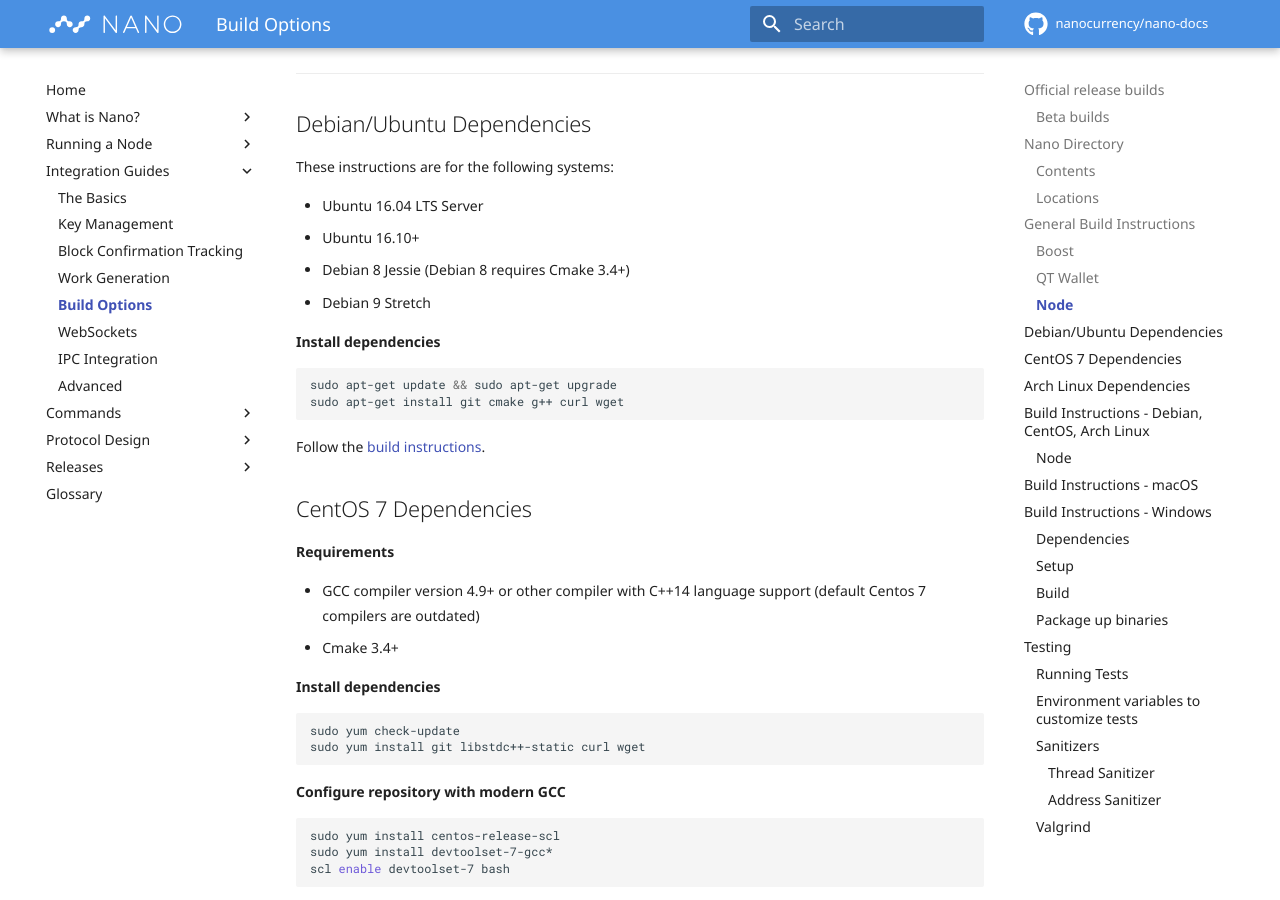
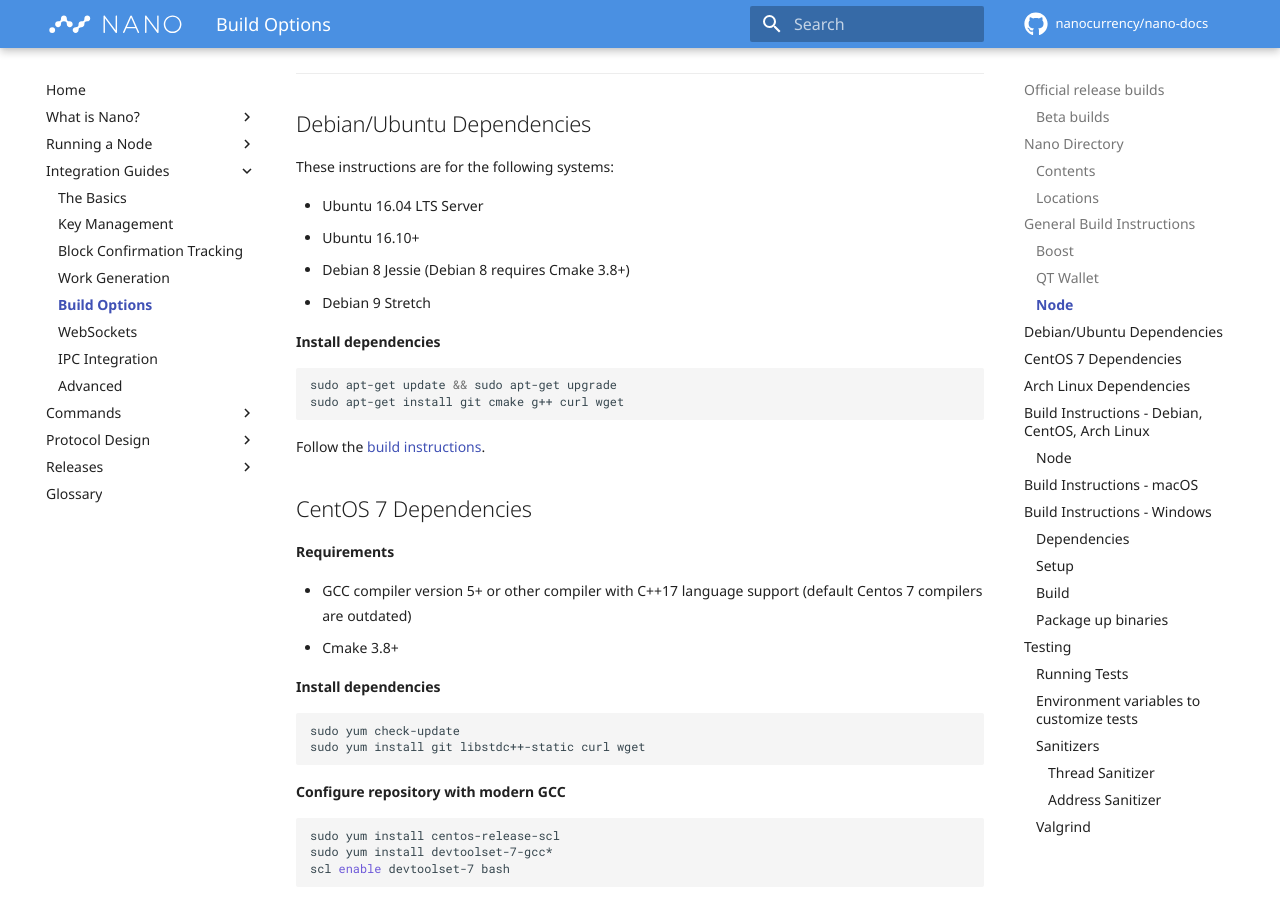
Before and after one commit to nanocurrency/nano-docs, an MkDocs documentation site: the page built from docs/integration-guides/build-options.md, in a window 1280 px wide and 900 px high, scrolled down 4760 px. Built offline with MkDocs 1.6.1 and Material for MkDocs 9.7.7, drawn with Linux system fonts in a browser that asks for light colours; comment, search, counter and statistics services are not loaded; some of the changed text lies outside the part shown.

Commit message:
C++17 changes
update minimum required build tools
update references for C++14 to C++17 compilers
closes #364

```diff
--- a/docs/integration-guides/build-options.md
+++ b/docs/integration-guides/build-options.md
@@ -57,11 +57,11 @@
 
     **Required build tools**
 
-    * (macOS) XCode >= 7.3
-    * (Windows) Visual Studio 2015
+    * (macOS) XCode >= 9+
+    * (Windows) Visual Studio >= 2017 (15.0)
     * (Windows) NSIS package builder
-    * (\*nix) Clang >= 3.5 or GCC >= 5
-    * CMake
+    * (\*nix) Clang >= 5 or GCC >= 5
+    * CMake >= 3.8
 
 ### Boost
 
@@ -148,7 +148,7 @@
 
 * Ubuntu 16.04 LTS Server
 * Ubuntu 16.10+
-* Debian 8 Jessie (Debian 8 requires Cmake 3.4+)
+* Debian 8 Jessie (Debian 8 requires Cmake 3.8+)
 * Debian 9 Stretch
 
 **Install dependencies**
@@ -164,8 +164,8 @@
 
 **Requirements**
 
-* GCC compiler version 4.9+ or other compiler with C++14 language support (default Centos 7 compilers are outdated)
-* Cmake 3.4+
+* GCC compiler version 5+ or other compiler with C++17 language support (default Centos 7 compilers are outdated)
+* Cmake 3.8+
 
 **Install dependencies**
 
```
Also changed, not shown: docs/protocol-design/overview.md (+1 -1 lines).
